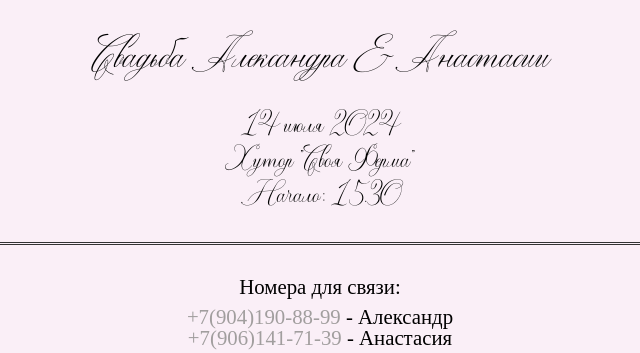
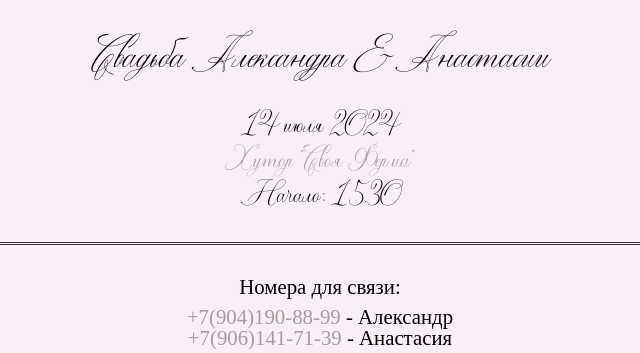
Before and after one commit to proun95/wedding, a PHP site: page / in a window 1280 px wide. Shown: the top 353 px of the page, without its empty margins (320-960 px from the left). Run offline with PHP 8.4, Linux system fonts and the light colour scheme; some web fonts are replaced.

Commit message:
add geo tag

```diff
--- a/index.html
+++ b/index.html
@@ -13,7 +13,7 @@
       </div>
       <div class="place">
         <div>14 июля 2024</div>
-        <div>Хутор "Своя Ферма"</div>
+        <div><a class="geo" href="geo:54.437936,48.306212">Хутор "Своя Ферма"</a></div>
         <div>Начало: 15.30</div>
       </div>
 
--- a/style.css
+++ b/style.css
@@ -61,7 +61,7 @@ body {
 	border-top: 1px solid #333;
 	border-bottom: 1px solid #333;
 }
-.phone-number {
+.phone-number, .geo {
   text-decoration: none;
   color: rgb(161, 158, 158);
 }
```
